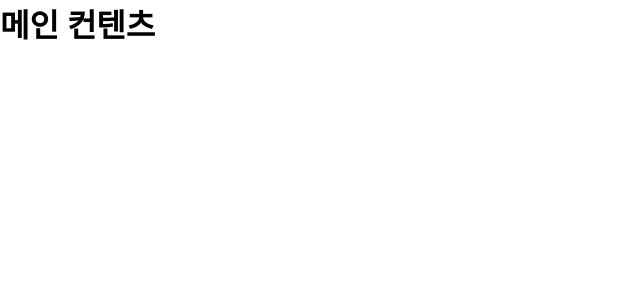
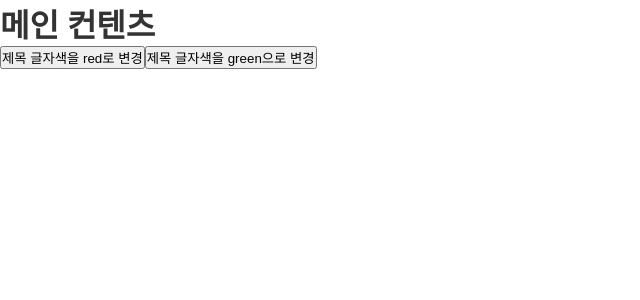
Before and after one commit to wknowpark797/react-basic, a React (Create React App) app: page /#/ in a window 1280 px wide. Shown: the top 300 px of the page, without its empty margins (0-640 px from the left). Built offline with nearby package versions, Linux system fonts and the light colour scheme.

Commit message:
useState 활용 미션

```diff
--- a/src/App6.js
+++ b/src/App6.js
@@ -16,13 +16,15 @@ function App6() {
 	let isPop = false;
   */
 
-	// useState는 배열값을 리턴 [인수로 전달한 값을 state에 담아서 첫번째 값, 해당 state를 변경할 수 있는 전용함수]
+	// useState는 배열값을 리턴 [인수로 전달한 값을 state에 담은 첫번째 값, 해당 state를 변경할 수 있는 전용함수]
 	const [IsPop, setIsPop] = useState(false);
+	const [TitleColor, setTitleColor] = useState('#333'); // uss 키워드 자동완성
 
 	return (
 		<>
 			<main>
 				<h1
+					style={{ color: TitleColor }}
 					onClick={() => {
 						// isPop = true;
 						setIsPop(true);
@@ -30,6 +32,9 @@ function App6() {
 				>
 					메인 컨텐츠
 				</h1>
+
+				<button onClick={() => setTitleColor('red')}>제목 글자색을 red로 변경</button>
+				<button onClick={() => setTitleColor('green')}>제목 글자색을 green으로 변경</button>
 			</main>
 
 			{/* JSX 안쪽에서 조건문은 삼항연산자와 &&연산자로만 처리 가능 */}
```
